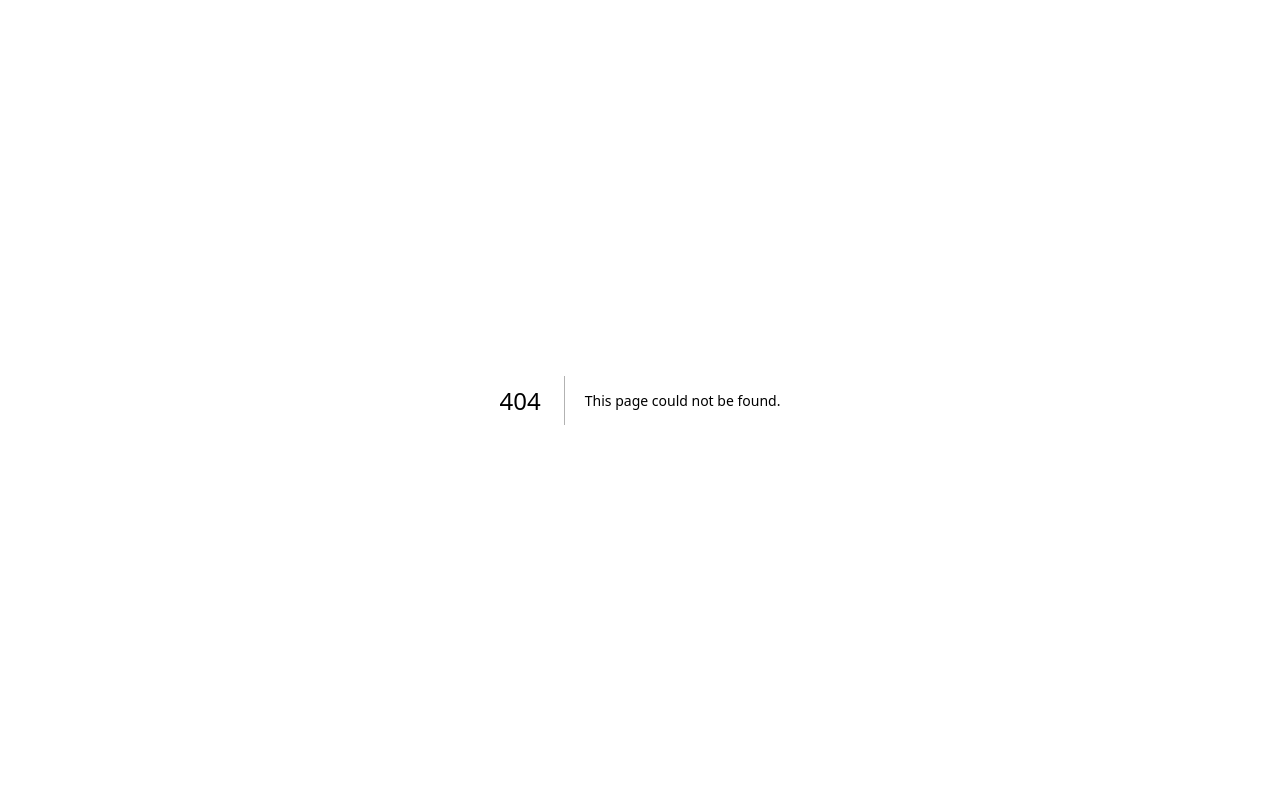
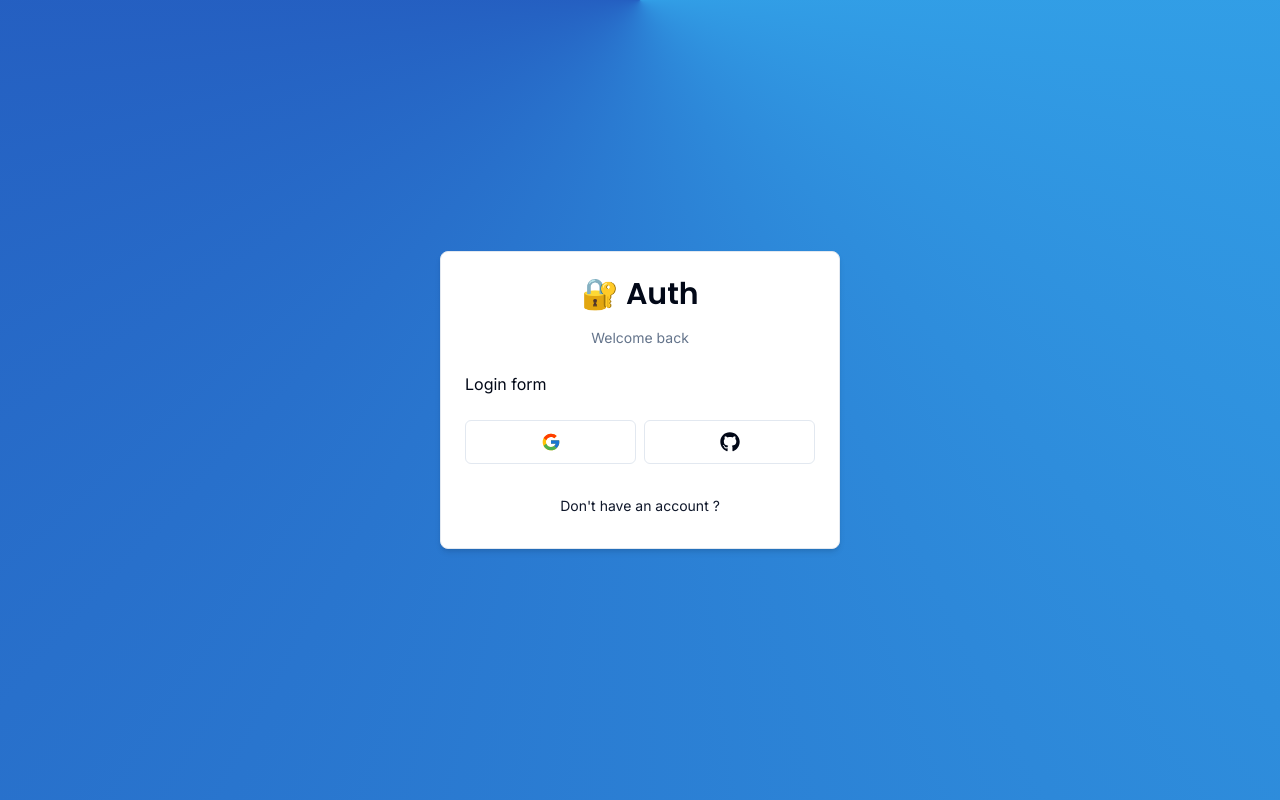
Before and after one commit to Shaaz383/next-advance-authentication, a Next.js app: page /auth/login in a window 1280 px wide. Before the commit this address had no page. Built offline with nearby package versions, Linux system fonts and the light colour scheme.

Commit message:
Login Form Basic Structure

```diff
--- /dev/null
+++ b/app/auth/layout.tsx
@@ -0,0 +1,12 @@
+import React from 'react'
+
+const AuthLayout = ({children}:{children:React.ReactNode}) => {
+  return (
+    <div className='h-full flex items-center justify-center  bg-[conic-gradient(at_top,_var(--tw-gradient-stops))] from-sky-400 to-blue-800'>
+
+      {children}
+    </div>
+  )
+}
+
+export default AuthLayout
--- /dev/null
+++ b/app/auth/login/page.tsx
@@ -0,0 +1,10 @@
+import LoginForm from '@/components/auth/login-form'
+import React from 'react'
+
+const LoginPage = () => {
+  return (
+    <LoginForm/>
+  )
+}
+
+export default LoginPage
--- /dev/null
+++ b/components/auth/back-button.tsx
@@ -0,0 +1,27 @@
+"use client"
+import React from 'react'
+import { Button } from '../ui/button'
+import Link from 'next/link';
+
+
+interface BackButtonProps{
+    href:string;
+    label:string;
+}
+
+const BackButton = ({href,label,}:BackButtonProps) => {
+  return (
+    <Button
+    variant="link"
+    className='font-normal w-full '
+    size="sm"
+    asChild
+    >
+      <Link href={href}>
+      {label}
+      </Link>
+    </Button>
+  )
+}
+
+export default BackButton
--- /dev/null
+++ b/components/auth/card-wrapper.tsx
@@ -0,0 +1,49 @@
+"use client"
+
+import { Card, CardContent , CardHeader , CardFooter } from "../ui/card";
+import BackButton from "./back-button";
+import { Header } from "./header";
+import {Social} from "./social";
+
+
+
+interface CardWrapperProps{
+  children: React.ReactNode;
+  headerLabel:string;
+  backButtonLabel: string;
+  backButtonHref: string;
+  showSocial?:boolean;
+}
+
+export const CardWrapper=({
+  children,
+  headerLabel,
+  backButtonLabel,
+  backButtonHref,
+  showSocial
+}:CardWrapperProps) =>{
+  return(
+    <Card className="w-[400px] shadow-md ">
+      <CardHeader>
+        <Header label={headerLabel}/>
+      </CardHeader>
+      <CardContent>
+        {children}
+      </CardContent>
+
+      <CardFooter>
+        <Social/>
+      </CardFooter>
+
+      <CardFooter>
+        <BackButton
+        label = {backButtonLabel}
+        href= {backButtonHref}
+        >
+
+        </BackButton>
+      </CardFooter>
+
+    </Card>
+  )
+}
--- /dev/null
+++ b/components/auth/header.tsx
@@ -0,0 +1,24 @@
+import { cn } from "@/lib/utils";
+import { Poppins } from "next/font/google";
+
+const font = Poppins({
+  subsets:["latin"],
+  weight: ["600"],
+
+});
+
+interface HeaderProps {
+  label : string;
+}
+
+export const Header = ({
+  label,
+
+}:HeaderProps ) =>{
+  return(
+    <div className="w-full flex flex-col gap-y-4 items-center">
+        <h1 className={cn("text-3xl font-semibold " , font.className , )}>🔐 Auth</h1>
+        <p className="text-muted-foreground text-sm  ">{label}</p>
+    </div>
+  )
+}
--- a/components/auth/login-button.tsx
+++ b/components/auth/login-button.tsx
@@ -22,7 +22,7 @@
 if(mode === 'modal'){
   return (
     <span>
-      TO DO : Implement modal
+      {/* TO DO : Implement modal */}
     </span>
   );
 }
--- /dev/null
+++ b/components/auth/login-form.tsx
@@ -0,0 +1,17 @@
+import React from 'react'
+import { CardWrapper } from './card-wrapper'
+
+const LoginForm = () => {
+  return (
+    <CardWrapper
+    headerLabel='Welcome back'
+    backButtonLabel="Don't have an account ? "
+    backButtonHref='/auth/register'
+    showSocial
+    >
+      Login form
+    </CardWrapper>
+  )
+}
+
+export default LoginForm
--- /dev/null
+++ b/components/auth/social.tsx
@@ -0,0 +1,33 @@
+"use client"
+
+import { FcGoogle } from "react-icons/fc"
+import { FaGithub } from "react-icons/fa"
+import { Button } from "../ui/button"
+
+
+
+export const Social = () =>{
+  return(
+    <div className="flex items-center w-full gap-x-2">
+      <Button
+      size="lg"
+      className="w-full"
+      variant="outline"
+
+      onClick={()=>{}}
+      >
+        <FcGoogle className="h-5 w-5"/>
+      </Button>
+      <Button
+      size="lg"
+      className="w-full"
+      variant="outline"
+
+      onClick={()=>{}}
+      >
+        <FaGithub className="h-5 w-5"/>
+      </Button>
+    </div>
+  )
+}
+export default Social
--- /dev/null
+++ b/components/ui/card.tsx
@@ -0,0 +1,79 @@
+import * as React from "react"
+
+import { cn } from "@/lib/utils"
+
+const Card = React.forwardRef<
+  HTMLDivElement,
+  React.HTMLAttributes<HTMLDivElement>
+>(({ className, ...props }, ref) => (
+  <div
+    ref={ref}
+    className={cn(
+      "rounded-lg border bg-card text-card-foreground shadow-sm",
+      className
+    )}
+    {...props}
+  />
+))
+Card.displayName = "Card"
+
+const CardHeader = React.forwardRef<
+  HTMLDivElement,
+  React.HTMLAttributes<HTMLDivElement>
+>(({ className, ...props }, ref) => (
+  <div
+    ref={ref}
+    className={cn("flex flex-col space-y-1.5 p-6", className)}
+    {...props}
+  />
+))
+CardHeader.displayName = "CardHeader"
+
+const CardTitle = React.forwardRef<
+  HTMLParagraphElement,
+  React.HTMLAttributes<HTMLHeadingElement>
+>(({ className, ...props }, ref) => (
+  <h3
+    ref={ref}
+    className={cn(
+      "text-2xl font-semibold leading-none tracking-tight",
+      className
+    )}
+    {...props}
+  />
+))
+CardTitle.displayName = "CardTitle"
+
+const CardDescription = React.forwardRef<
+  HTMLParagraphElement,
+  React.HTMLAttributes<HTMLParagraphElement>
+>(({ className, ...props }, ref) => (
+  <p
+    ref={ref}
+    className={cn("text-sm text-muted-foreground", className)}
+    {...props}
+  />
+))
+CardDescription.displayName = "CardDescription"
+
+const CardContent = React.forwardRef<
+  HTMLDivElement,
+  React.HTMLAttributes<HTMLDivElement>
+>(({ className, ...props }, ref) => (
+  <div ref={ref} className={cn("p-6 pt-0", className)} {...props} />
+))
+CardContent.displayName = "CardContent"
+
+const CardFooter = React.forwardRef<
+  HTMLDivElement,
+  React.HTMLAttributes<HTMLDivElement>
+>(({ className, ...props }, ref) => (
+  <div
+    ref={ref}
+    className={cn("flex items-center p-6 pt-0", className)}
+    {...props}
+  />
+))
+CardFooter.displayName = "CardFooter"
+
+export { Card, CardHeader, CardFooter, CardTitle, CardDescription, CardContent }
--- a/package.json
+++ b/package.json
@@ -16,6 +16,7 @@
     "next": "14.2.4",
     "react": "^18",
     "react-dom": "^18",
+    "react-icons": "^5.2.1",
     "tailwind-merge": "^2.3.0",
     "tailwindcss-animate": "^1.0.7"
   },
```
Also changed, not shown: 1 other file (tests, documents, lock files or other folders).
